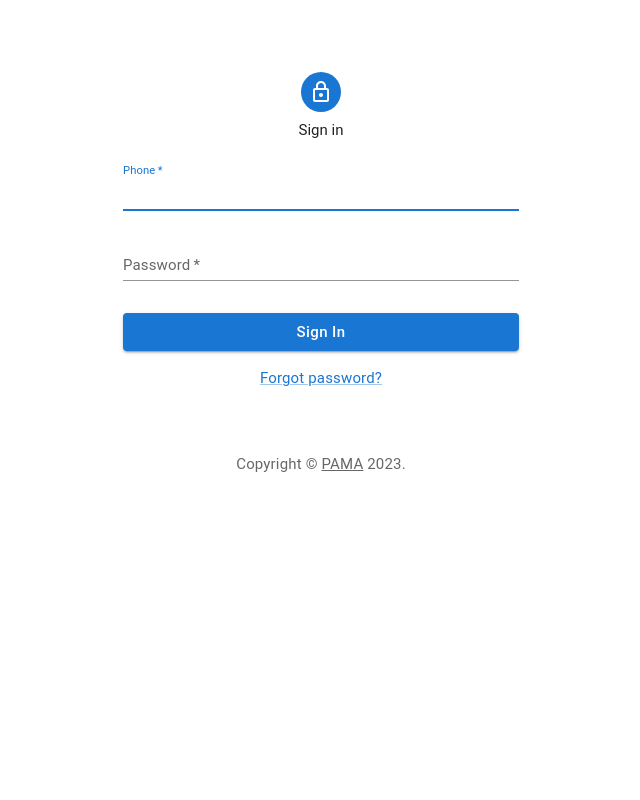
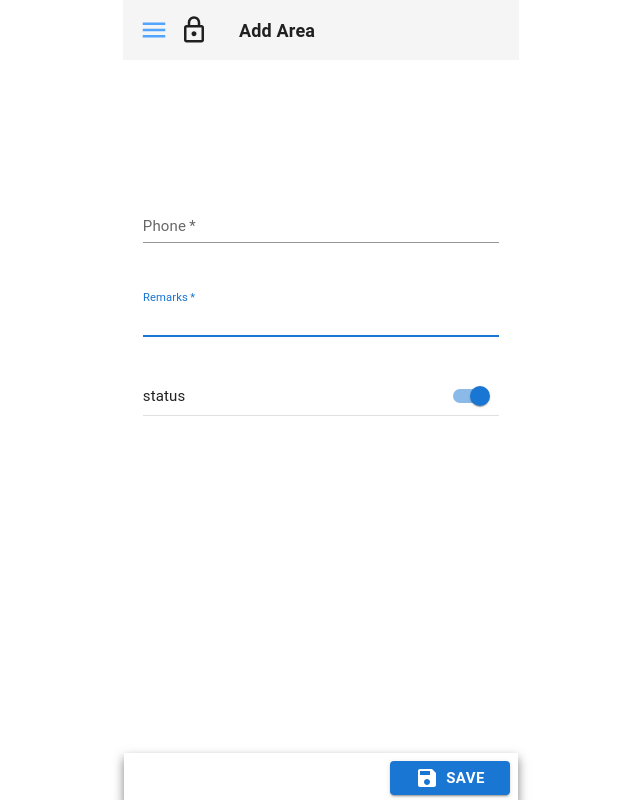
Before and after one commit to devmishra88/agentmanagement, a React (Create React App) app in the folder pama/: page / in a window 1280 px wide. Shown: the whole page, without its empty margins (319-959 px from the left). Built offline with nearby package versions, Linux system fonts and the light colour scheme.

Commit message:
Add area commit

```diff
--- a/pama/src/App.js
+++ b/pama/src/App.js
@@ -2,13 +2,15 @@
 import { Routes ,Route } from 'react-router-dom';
 import Login from "./screens/Login";
 import Forgot from "./screens/Forgot";
+import AddArea from './screens/AddArea';
 
 function App() {
   return (
-    <Routes>
-      <Route path='/' element={<Login/>} />
-      <Route path='/forgot' element={<Forgot/>} />
-    </Routes>
+    // <Routes>
+    //   <Route path='/' element={<Login/>} />
+    //   <Route path='/forgot' element={<Forgot/>} />
+    // </Routes>
+    <AddArea />
   );
 }
 
--- /dev/null
+++ b/pama/src/screens/AddArea.jsx
@@ -0,0 +1,176 @@
+import {
+  Container,
+  CssBaseline,
+  Box,
+  Typography,
+  TextField,
+  Divider,
+  Card,
+  Paper,
+  Button,
+} from "@mui/material";
+import SaveIcon from '@mui/icons-material/Save';
+import React from "react";
+import MenuIcon from "@mui/icons-material/Menu";
+import LockOutlinedIcon from "@mui/icons-material/LockOutlined";
+import Switch from "@mui/material/Switch";
+
+function AddArea() {
+  return (
+    <Container
+      component="main"
+      maxWidth="xs"
+      sx={{
+        padding: 0,
+        height: "100vh",
+        overflow: "hidden",
+      }}
+    >
+      <CssBaseline />
+      <Box
+        sx={
+          {
+            // width: "100%",
+            // // height: "10vh",
+            // backgroundColor: "#FFFFFF",
+            // display: "flex",
+            // alignItems: "center",
+            // justifyContent: "center",
+          }
+        }
+      >
+        <Box
+          sx={{
+            width: "100%",
+            height: "60px",
+            textAlign: "left",
+            // paddingTop: "10px",
+            backgroundColor: "#F5F5F5",
+            display: "flex",
+            justifyContent: "left",
+            alignItems: "center",
+            px: 2,
+          }}
+        >
+          <MenuIcon
+            sx={{
+              color: "#52A4FC",
+              fontSize: "30px",
+            }}
+          />
+          <LockOutlinedIcon
+            sx={{
+              paddingLeft: "10px",
+              fontSize: "40px",
+            }}
+          />
+          <Typography
+            sx={{
+              marginLeft: "30px",
+              fontWeight: "bold",
+              fontSize: "18px",
+            }}
+          >
+            Add Area
+          </Typography>
+        </Box>
+
+        <Box
+          component="form"
+          noValidate
+          sx={{
+            pt: 15,
+            display: "flex",
+            justifyContent: "center",
+            flexDirection: "column",
+            alignItems: "center",
+          }}
+        >
+          <Box
+            sx={{
+              position: "relative",
+              width: "90%",
+              height: "80vh",
+            }}
+          >
+            <TextField
+              margin="normal"
+              required
+              fullWidth
+              id="phone"
+              label="Phone"
+              name="phone"
+              autoComplete="off"
+              autoFocus
+              variant="standard"
+            />
+
+            <TextField
+              margin="normal"
+              required
+              fullWidth
+              id="remarks"
+              label="Remarks"
+              name="remarks"
+              autoComplete="off"
+              autoFocus
+              variant="standard"
+              sx={{
+                my: 5,
+              }}
+            />
+            <Box
+              display="flex"
+              justifyContent="space-between"
+              alignItems="center"
+              width="100%"
+            >
+              <Typography>status</Typography>
+              <Switch defaultChecked />
+            </Box>
+            <Divider />
+            <Box
+              sx={{
+                position: "fixed",
+                bottom: "-3px",
+                right: "0px",
+                height: "50px",
+                left: "0px",
+                boxShadow: " 0px 5px 10px 0px rgba(0, 0, 0, 0.5)",
+                display:"flex",
+                justifyContent:"flex-end",
+                py:'8px',
+                px:"8px",
+                maxWidth:"394px",
+                mx:"auto"
+
+              }}
+            >
+              <Box sx={{
+                display:"flex",
+                justifyContent:"flex-end",
+
+              }}>
+                <Button color="primary" sx={{
+                    display:"flex",
+                    alignItems:"center",
+                    gap:"7px",
+                    width:"120px",
+                    fontWeight:"700"
+
+                }} variant="contained">
+<SaveIcon/>
+SAVE
+
+                </Button>
+
+              </Box>
+            </Box>
+          </Box>
+        </Box>
+      </Box>
+    </Container>
+  );
+}
+
+export default AddArea;
--- a/pama/src/screens/Forgot.jsx
+++ b/pama/src/screens/Forgot.jsx
@@ -49,7 +49,8 @@ export default function Forgot() {
             type="submit"
             fullWidth
             variant="contained"
-            sx={{ mt: 3, mb: 2 }}
+            sx={{ mt: 3, mb: 2 ,
+              cursor:'pointer' }}
           >
             RECOVER PASSWORD
           </Button>
--- a/pama/src/screens/Login.jsx
+++ b/pama/src/screens/Login.jsx
@@ -41,7 +41,7 @@ export default function SignIn() {
   };
 
   return (
-    <Container component="main" maxWidth="xs">
+    <Container component="main"  >
       <CssBaseline />
       <Box
         sx={{
@@ -58,7 +58,7 @@ export default function SignIn() {
           Sign in
         </Typography>
         <Box component="form" onSubmit={handleSubmit} noValidate sx={{ mt: 1 }}>
-          <TextField
+        <TextField
             margin="normal"
             required
             fullWidth
```
